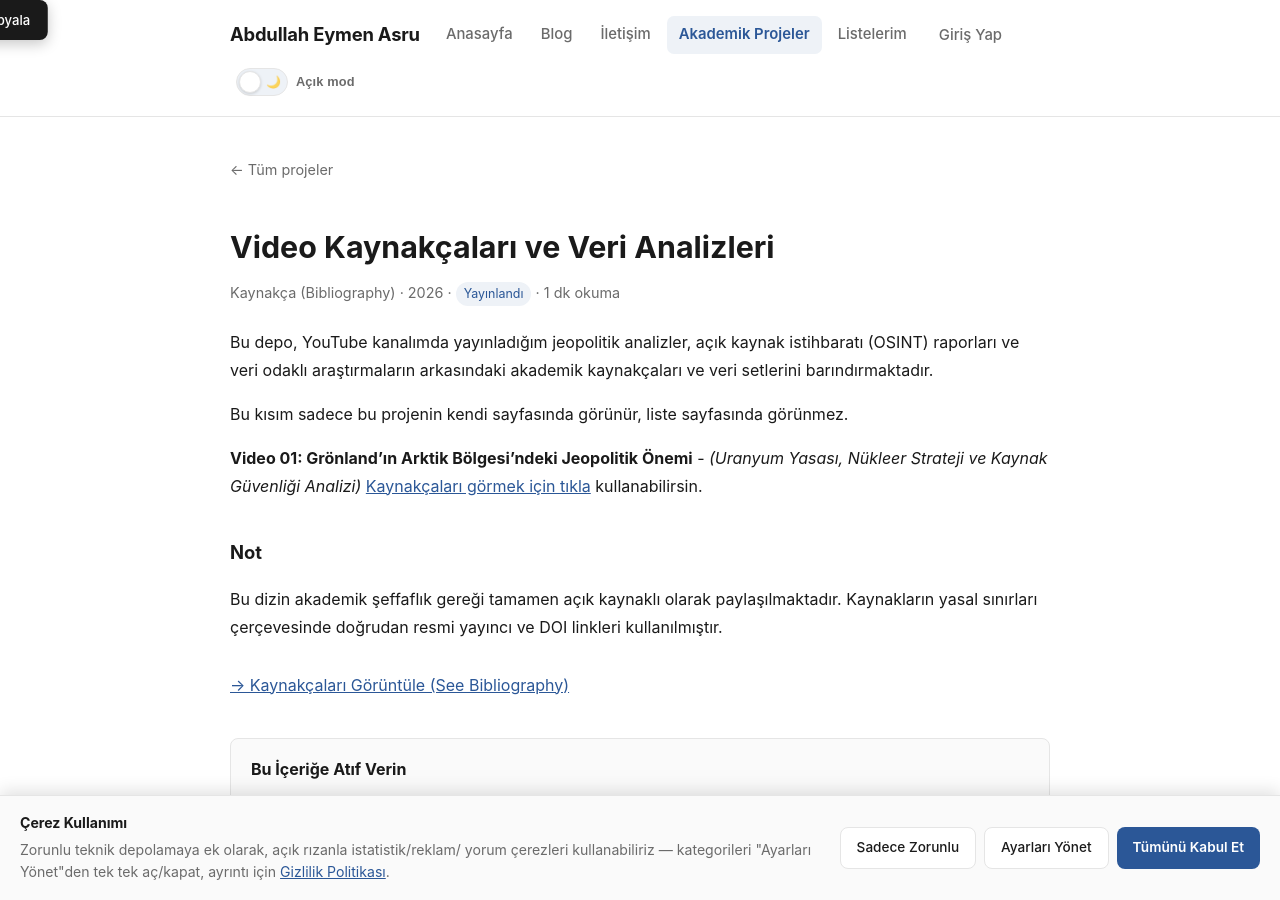
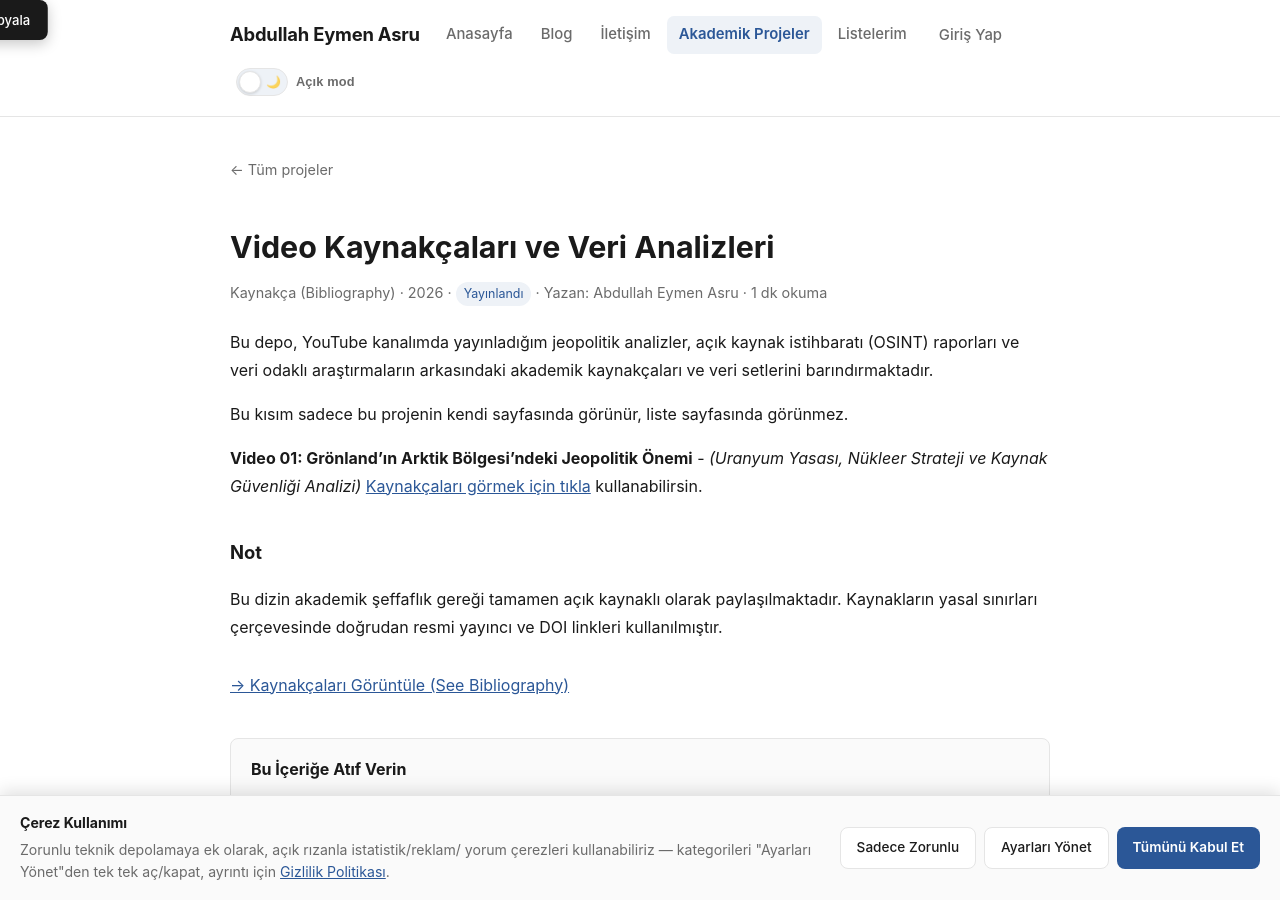
Before and after one commit to abdullah-eymen-asru/abdullah-eymen-asru.github.io, a Jekyll site: the page built from _projects/2026/akademik-kaynaklar.md, in a window 1280 px wide and 900 px high. Built offline with Jekyll 4.4.1, drawn with Linux system fonts in a browser that asks for light colours; part of the change alters nothing that is shown.

Commit message:
İçerik güncellendi: _projects/2026/akademik-kaynaklar.md

```diff
--- a/_projects/2026/akademik-kaynaklar.md
+++ b/_projects/2026/akademik-kaynaklar.md
@@ -1,14 +1,15 @@
 ---
 title: "Video Kaynakçaları ve Veri Analizleri"
-date: 2026-06-22
+author: "Abdullah Eymen Asru"
+yazar_id: "1b251ffa-d81f-473d-89eb-83baf66364f6"
+olusturan_id: "1b251ffa-d81f-473d-89eb-83baf66364f6"
 venue: "Kaynakça (Bibliography)"
 status: "Yayınlandı"
 summary: "Araştırmalarını yaptığım akademik çalışmaların kaynakçaları."
 link: "https://github.com/abdullah-eymen-asru/Akademik-Kaynaklar"
 link_label: "Kaynakçaları Görüntüle (See Bibliography)"
-yayinda: true            # zamanlanmış/gizli proje için — bkz. rehber/01-site-rehberi.md § 9
-sitemap: true             # yayinda:false ile BİRLİKTE yazılmalı — bkz. rehber/01-site-rehberi.md § 9
-permalink:   # gizli linkin adresi — bkz. rehber/01-site-rehberi.md § 9
+yayinda: true
+sitemap: true
 ---
 
 Bu depo, YouTube kanalımda yayınladığım jeopolitik analizler, açık kaynak istihbaratı (OSINT) raporları ve veri odaklı araştırmaların arkasındaki akademik kaynakçaları ve veri setlerini barındırmaktadır.
```
